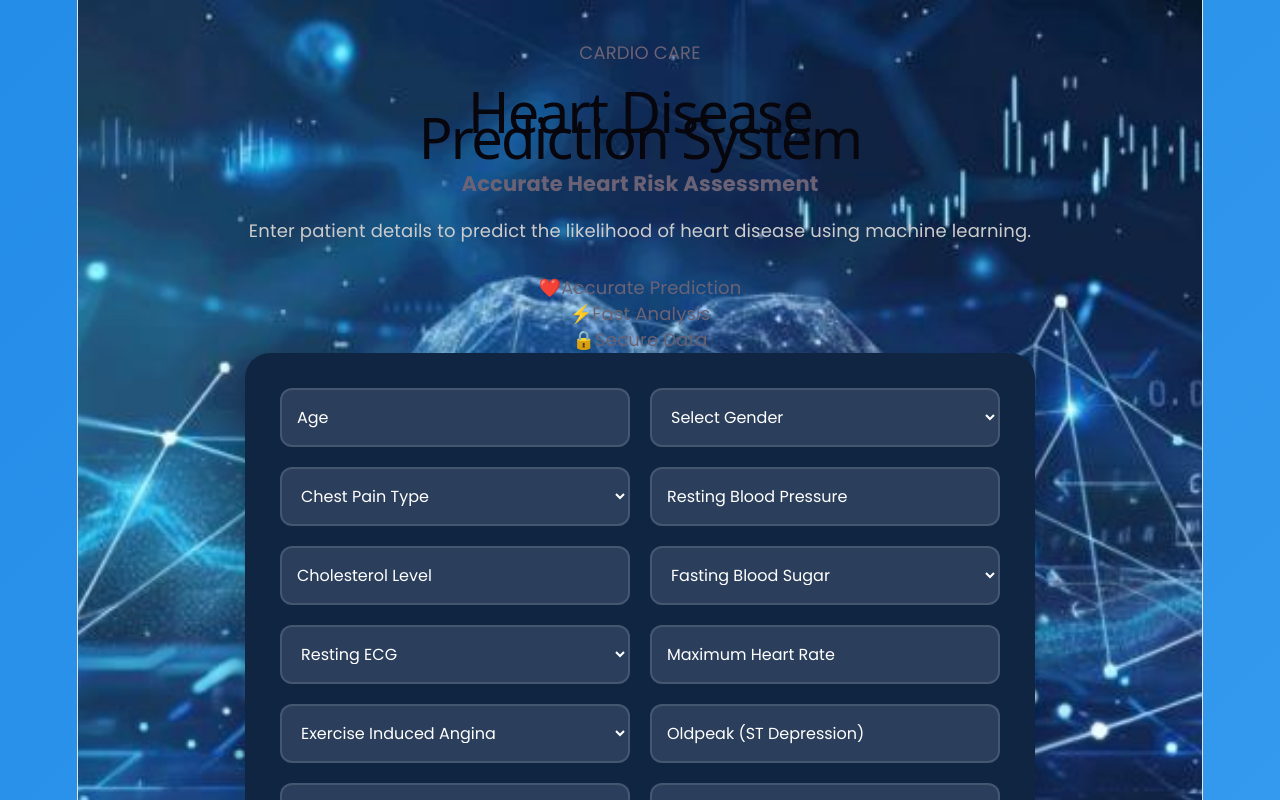
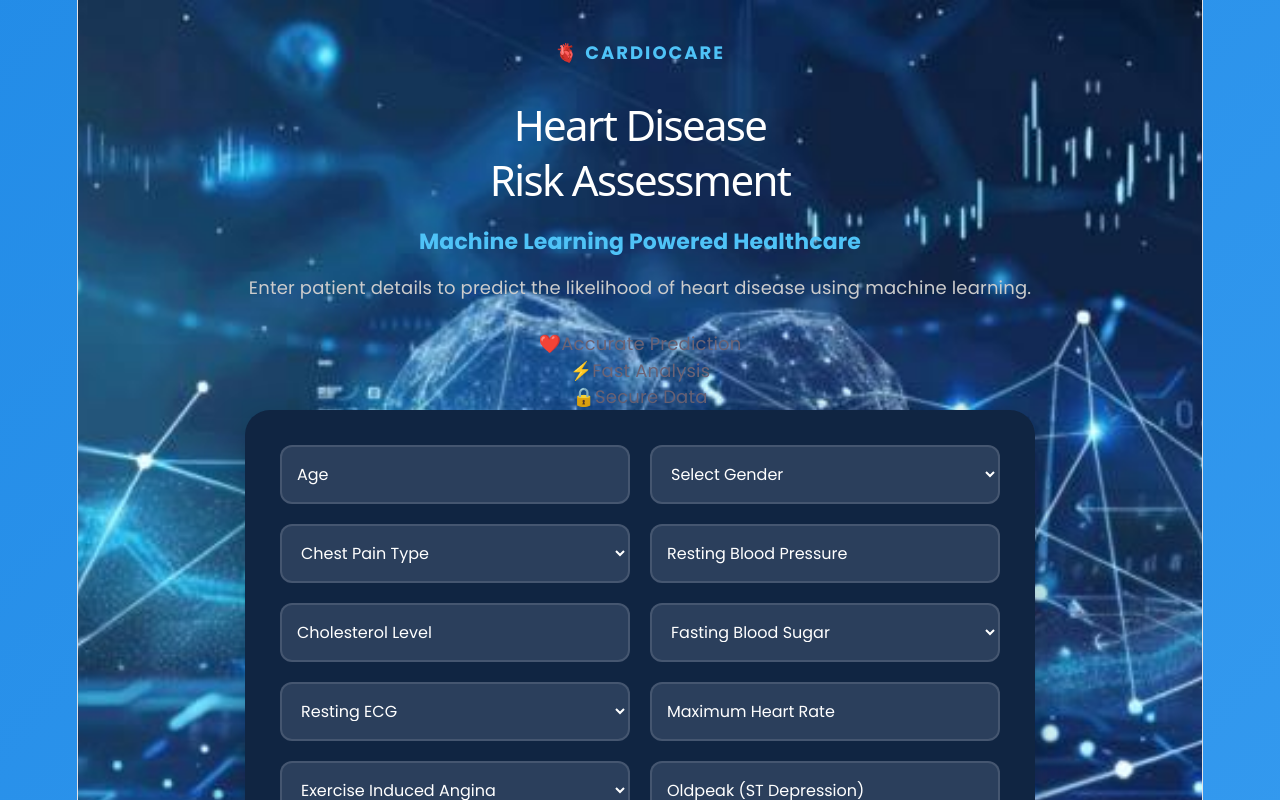
Before and after one commit to praveen07-sjit/Heart-Disease-Prediction, a React (Vite) app in the folder heart-disease-frontend/: page / in a window 1280 px wide. Shown: the top 800 px of the page. Built offline with nearby package versions, Linux system fonts and the light colour scheme.

Commit message:
Added PDF report and improved dashboard UI

```diff
--- a/heart-disease-frontend/src/App.css
+++ b/heart-disease-frontend/src/App.css
@@ -270,3 +270,25 @@ box-sizing:border-box;
     background:#1565c0;
     transform:translateY(-2px);
 }
+.logo-text{
+    display:block;
+    color:#4fc3f7;
+    font-size:18px;
+    font-weight:700;
+    letter-spacing:2px;
+    margin-bottom:15px;
+    text-transform:uppercase;
+}
+
+.left-panel h1{
+    color:white;
+    font-size:42px;
+    line-height:1.3;
+    margin-bottom:20px;
+}
+
+.left-panel h3{
+    color:#4fc3f7;
+    font-size:22px;
+    margin-bottom:20px;
+}
--- a/heart-disease-frontend/src/App.jsx
+++ b/heart-disease-frontend/src/App.jsx
@@ -32,7 +32,7 @@ const [healthy, setHealthy] = useState(0);
 const downloadReport = () => {
   const doc = new jsPDF();
 
-  doc.setFontSize(20);
+  doc.setFontSize(18);
   doc.text("Heart Disease Prediction Report", 20, 20);
 
   doc.setFontSize(12);
@@ -46,12 +46,13 @@ const [healthy, setHealthy] = useState(0);
   doc.text(`Risk: ${heartDisease}%`, 20, 100);
   doc.text(`Confidence: ${confidence}%`, 20, 110);
 
-  doc.text("Summary:", 20, 130);
-  doc.text(summary, 20, 140);
+  doc.text("Patient Summary:", 20, 130);
+
+  const lines = doc.splitTextToSize(summary, 170);
+  doc.text(lines, 20, 140);
 
   doc.save("Heart_Disease_Report.pdf");
 };
-
  const handleSubmit = (e) => {
 
     e.preventDefault();
@@ -107,19 +108,17 @@ else {
   <div className="left-panel">
 
  <span className="logo-text">
-      CARDIO CARE
+  🫀 CardioCare
 </span>
 
 <h1>
   Heart Disease
   <br />
-      Prediction System
+  Risk Assessment
 </h1>
 
-    <div className="line"></div>
-
 <h3>
-      Accurate Heart Risk Assessment
+  Machine Learning Powered Healthcare
 </h3>
 
     <p>
```
Lines whose indentation alone changed are shown as unchanged.
